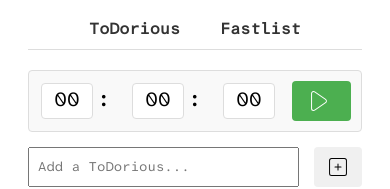
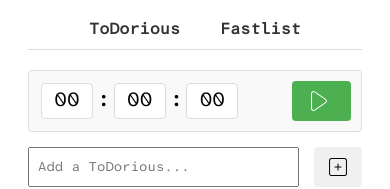
Before and after one commit to zequintino/too-fast-to-dorious, a React (Vite) app: page / in a window 390 px wide. Shown: the part 340-529 px from the top of the page. Built offline with nearby package versions, Linux system fonts and the light colour scheme.

Commit message:
fixed timer pos for mobile res

```diff
--- a/src/components/Timer/Timer.css
+++ b/src/components/Timer/Timer.css
@@ -189,14 +189,11 @@
 /* Media query for mobile devices */
 @media (max-width: 768px) {
   .timer-container {
-    grid-template-columns: 1fr auto;
-    /* Remove middle column for progress */
-    gap: 10px;
-    /* Reduce gap for mobile */
+    grid-template-columns: auto auto; /* Change from 1fr auto to auto auto */
+    justify-content: space-between; /* This keeps the inputs left and button right */
   }
 
   .timer-progress-container {
     display: none;
-    /* Hide progress container on mobile */
   }
 }
```
